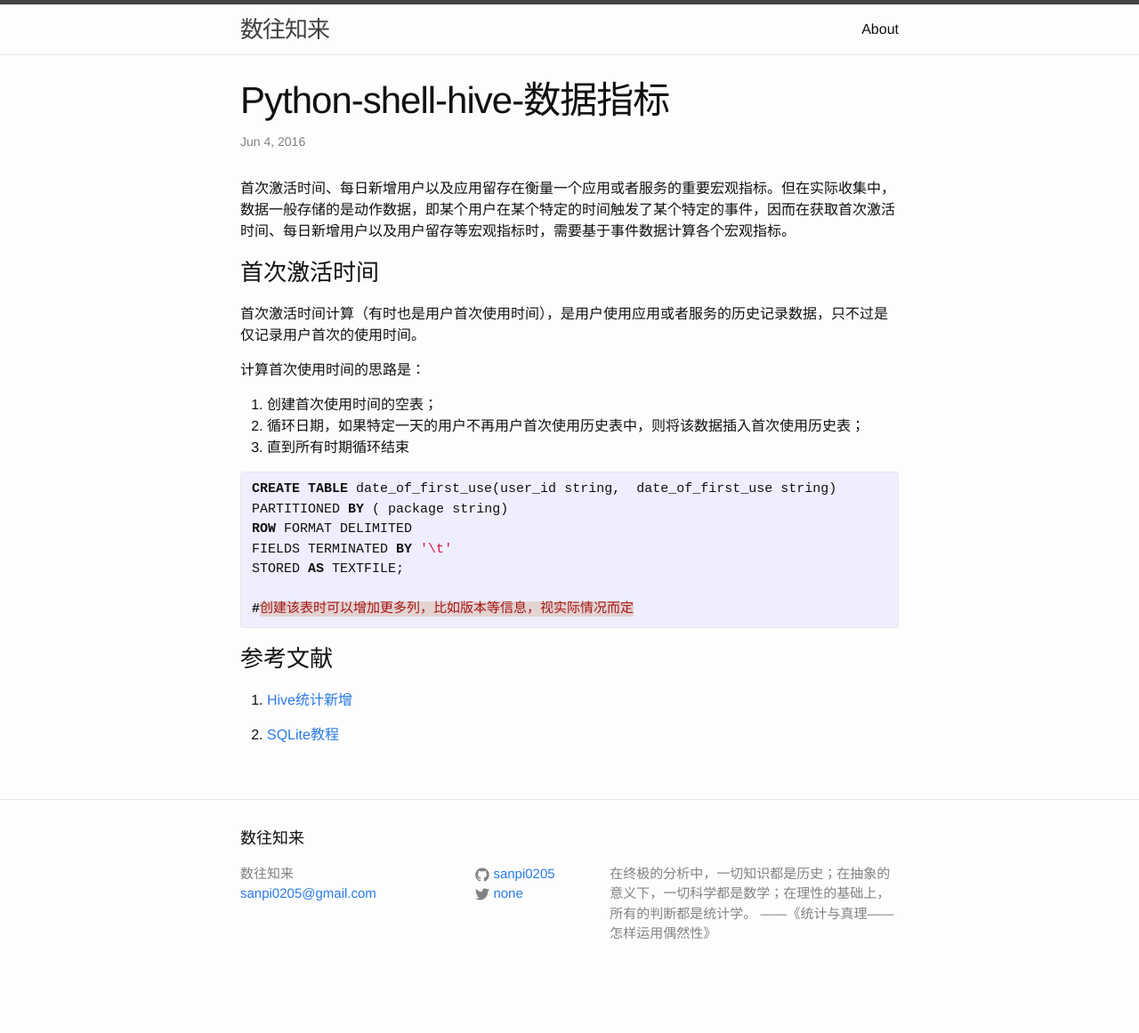
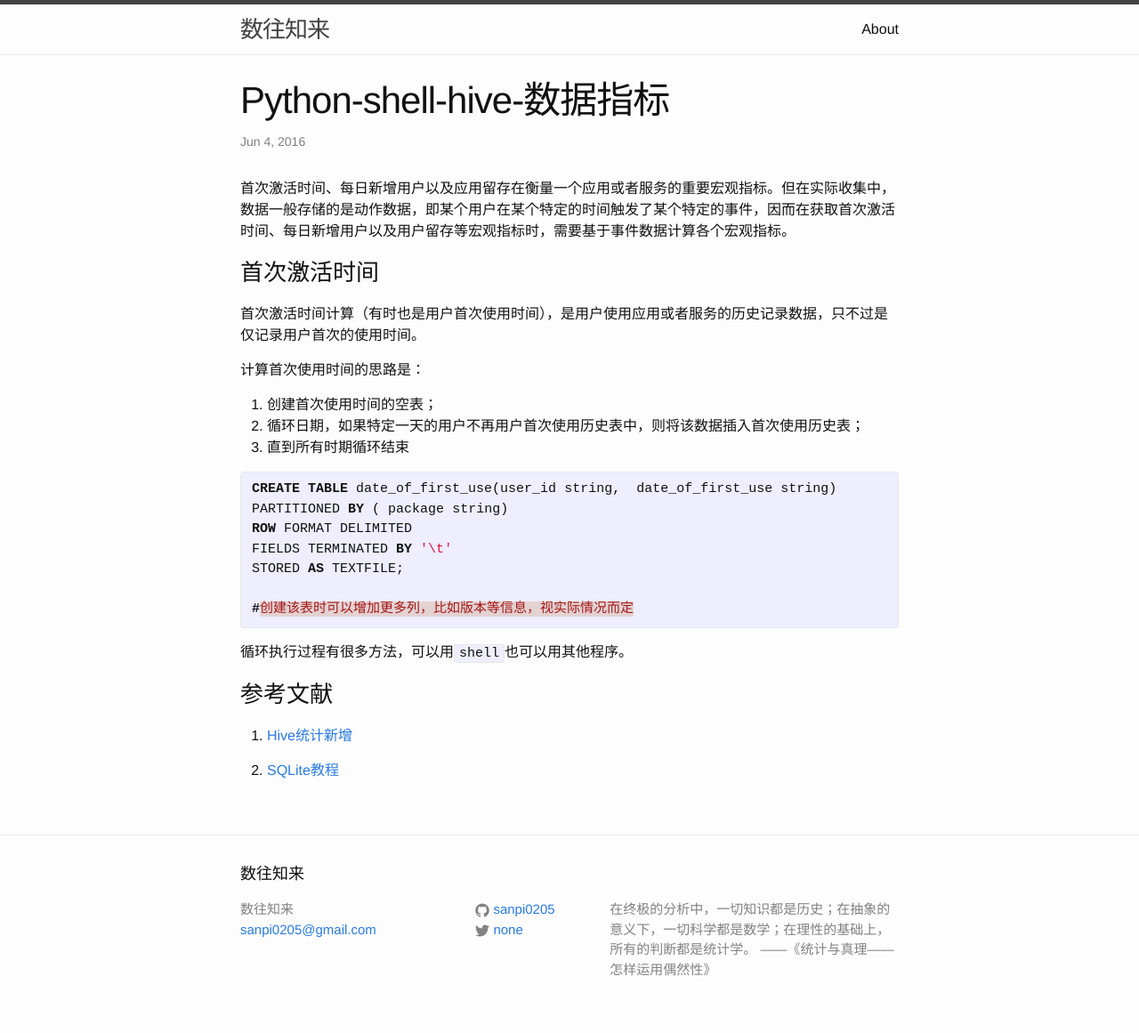
Before and after one commit to sanpi0205/sanpi0205.github.io, a Jekyll site: the page built from _posts/2016-06-04-python-hive-indicator.markdown, in a window 1280 px wide. Shown: the whole page at 89% size. Built offline with Jekyll 4.4.1, drawn with Linux system fonts in a browser that asks for light colours; before the commit the page ends 1121 px from its top, so only the background shows below that.

```diff
--- a/_posts/2016-06-04-python-hive-indicator.markdown
+++ b/_posts/2016-06-04-python-hive-indicator.markdown
@@ -29,6 +29,8 @@
 #创建该表时可以增加更多列，比如版本等信息，视实际情况而定
 {% endhighlight %}
 
+循环执行过程有很多方法，可以用`shell`也可以用其他程序。
+
 
 ### 参考文献
 
```
